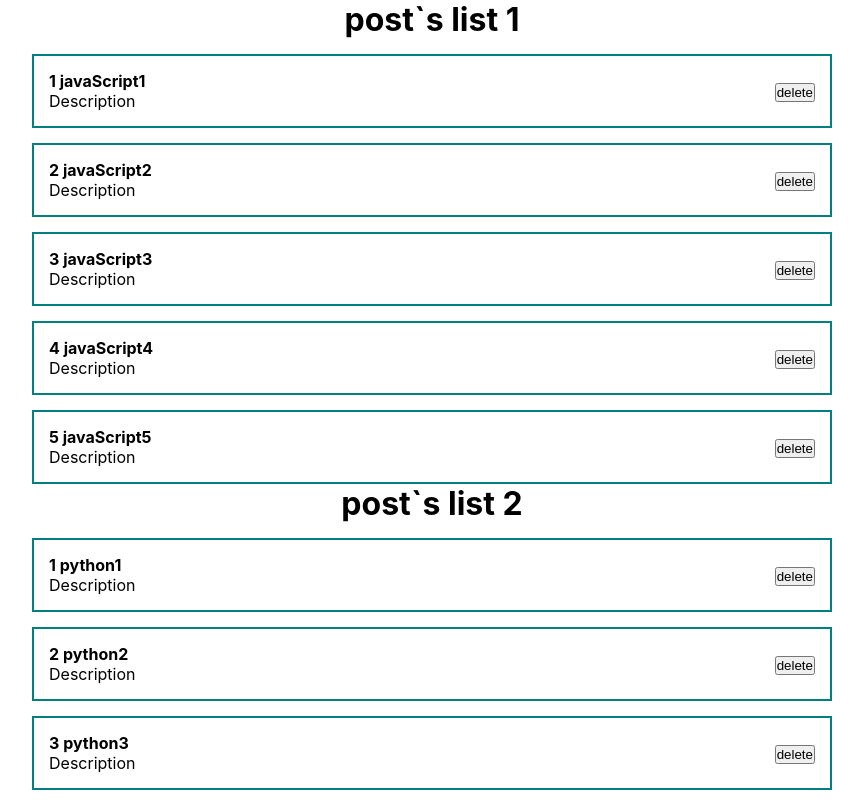
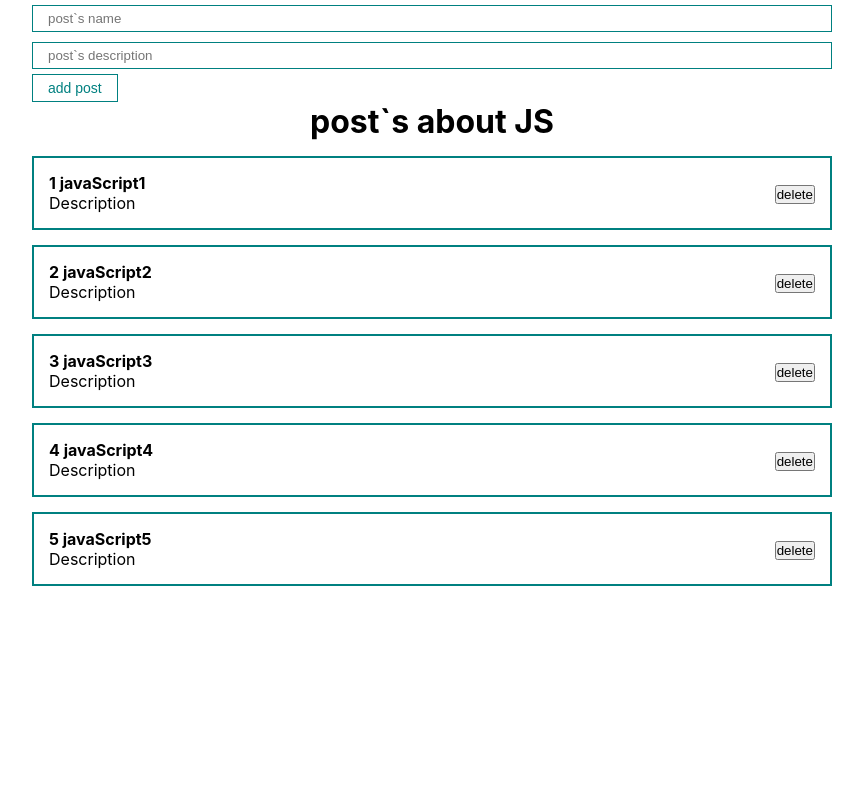
Before and after one commit to pea4a/react-training, a React (Create React App) app: page / in a window 1280 px wide. Shown: the top 800 px of the page, without its empty margins (208-1071 px from the left). Built offline with nearby package versions, Linux system fonts and the light colour scheme.

Commit message:
[FEAT] add wide functionality of the first task

```diff
--- a/src/App.js
+++ b/src/App.js
@@ -1,6 +1,8 @@
-import React, { useState } from 'react';
+import React, { useRef, useState } from 'react';
 import PostItem from './components/PostItem';
 import PostList from './components/PostList';
+import MyButton from './components/UI/button/MyButton';
+import MyInput from './components/UI/input/MyInput';
 import './styles/App.css';
 const App = () => {
     const [posts, setPosts] = useState([
@@ -10,17 +12,39 @@ const App = () => {
         { id: 4, title: 'javaScript4', body: 'Description' },
         { id: 5, title: 'javaScript5', body: 'Description' },
     ])
-    const [posts2, setPosts2] = useState([
-        { id: 1, title: 'python1', body: 'Description' },
-        { id: 2, title: 'python2', body: 'Description' },
-        { id: 3, title: 'python3', body: 'Description' },
-        { id: 4, title: 'python4', body: 'Description' },
-        { id: 5, title: 'pythont5', body: 'Description' },
-    ])
+    const [post, setPost] = useState({
+        title: '',
+        body: '',
+    })
+
+    const addNewPost = (e) => {
+        e.preventDefault()
+
+        setPosts([...posts, { ...post, id: Date.now }])
+        setPost({
+            title: '',
+            body: '',
+        })
+    }
+
     return (
         <div className='App'>
-            <PostList posts={posts} title='post`s list 1' />
-            <PostList posts={posts2} title='post`s list 2' />
+            <form>
+                <MyInput
+                    value={post.title}
+                    onChange={event => setPost({ ...post, title: event.target.value })}
+
+                    type='text'
+                    placeholder='post`s name'
+                />
+                <MyInput
+                    value={post.body}
+                    onChange={event => setPost({ ...post, body: event.target.value })}
+                    type='text'
+                    placeholder='post`s description' />
+                <MyButton onClick={addNewPost}>add post</MyButton>
+            </form>
+            <PostList posts={posts} title='post`s about JS' />
         </div >
     )
 }
--- a/src/components/PostItem.js
+++ b/src/components/PostItem.js
@@ -4,7 +4,7 @@ const PostItem = (props) => {
     return (
         <div className="post">
             <div className="post_content">
-                <strong>{props.post.id} {props.post.title}</strong>
+                <strong>{props.number} {props.post.title}</strong>
                 <div>
                     {props.post.body}
                 </div>
--- a/src/components/PostList.js
+++ b/src/components/PostList.js
@@ -8,8 +8,8 @@ const PostList = ({ posts, title }) => {
                 {title}
             </h1>
             {
-                posts.map(post =>
-                    <PostItem post={post} key={post.id} />)
+                posts.map((post, index) =>
+                    <PostItem number={index + 1} post={post} key={post.id} />)
             }
         </div>
     )
--- /dev/null
+++ b/src/components/UI/button/MyButton.js
@@ -0,0 +1,11 @@
+import React from "react";
+import classes from './MyButton.module.css';
+
+const MyButton = ({ children, ...props }) => {
+    return (
+        <button {...props} className={classes.myBtn} >
+            {children}
+        </button >
+    )
+}
+export default MyButton
--- /dev/null
+++ b/src/components/UI/button/MyButton.module.css
@@ -0,0 +1,8 @@
+.myBtn {
+    padding: 5px 15px;
+    color: teal;
+    font-size: 14px;
+    background: transparent;
+    border: 1px solid teal;
+    cursor: pointer;
+}
--- /dev/null
+++ b/src/components/UI/input/MyInput.js
@@ -0,0 +1,9 @@
+import React from "react";
+import classes from './MyInput.module.css';
+const MyInput = (props) => {
+    return (
+        <input className={classes.myInput} {...props} />
+    )
+}
+
+export default MyInput;
--- /dev/null
+++ b/src/components/UI/input/MyInput.module.css
@@ -0,0 +1,6 @@
+.myInput {
+    width: 100%;
+    padding: 5px 15px;
+    margin: 5px 0;
+    border: 1px solid teal;
+}
```
